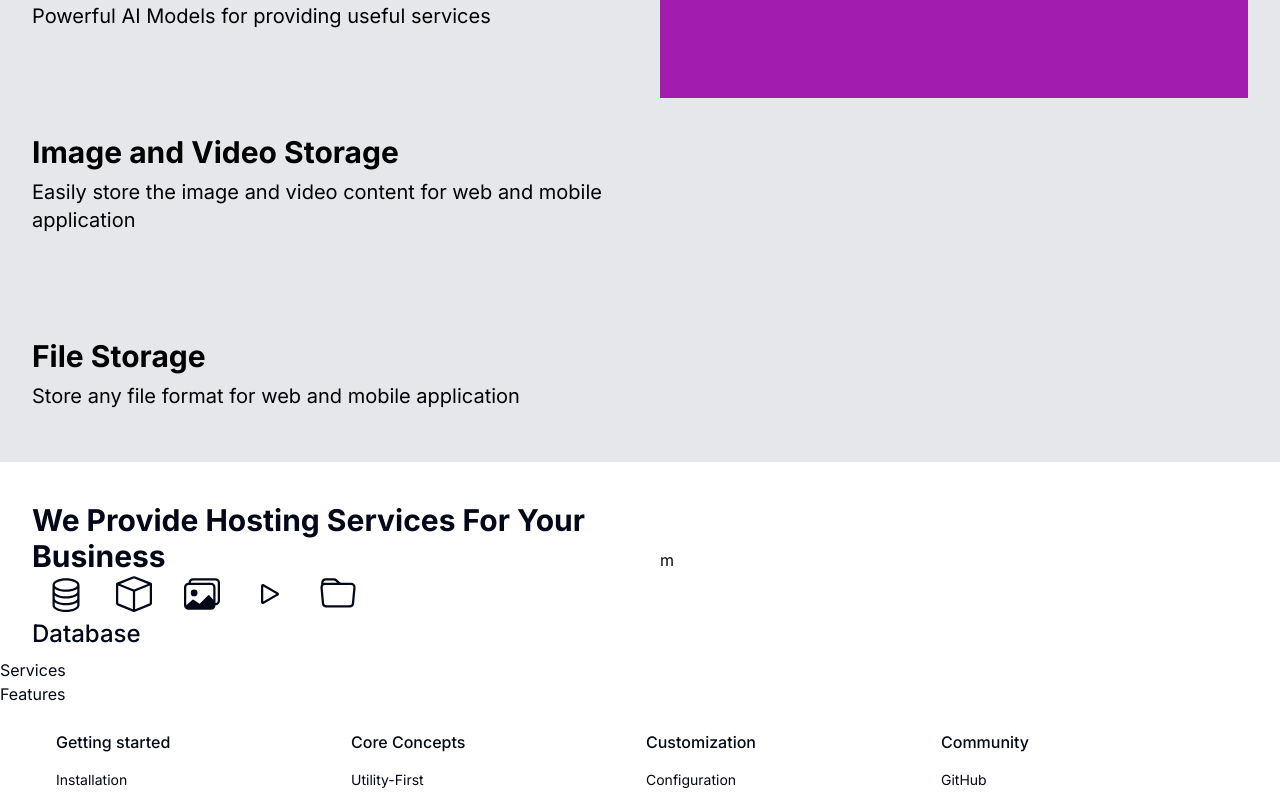
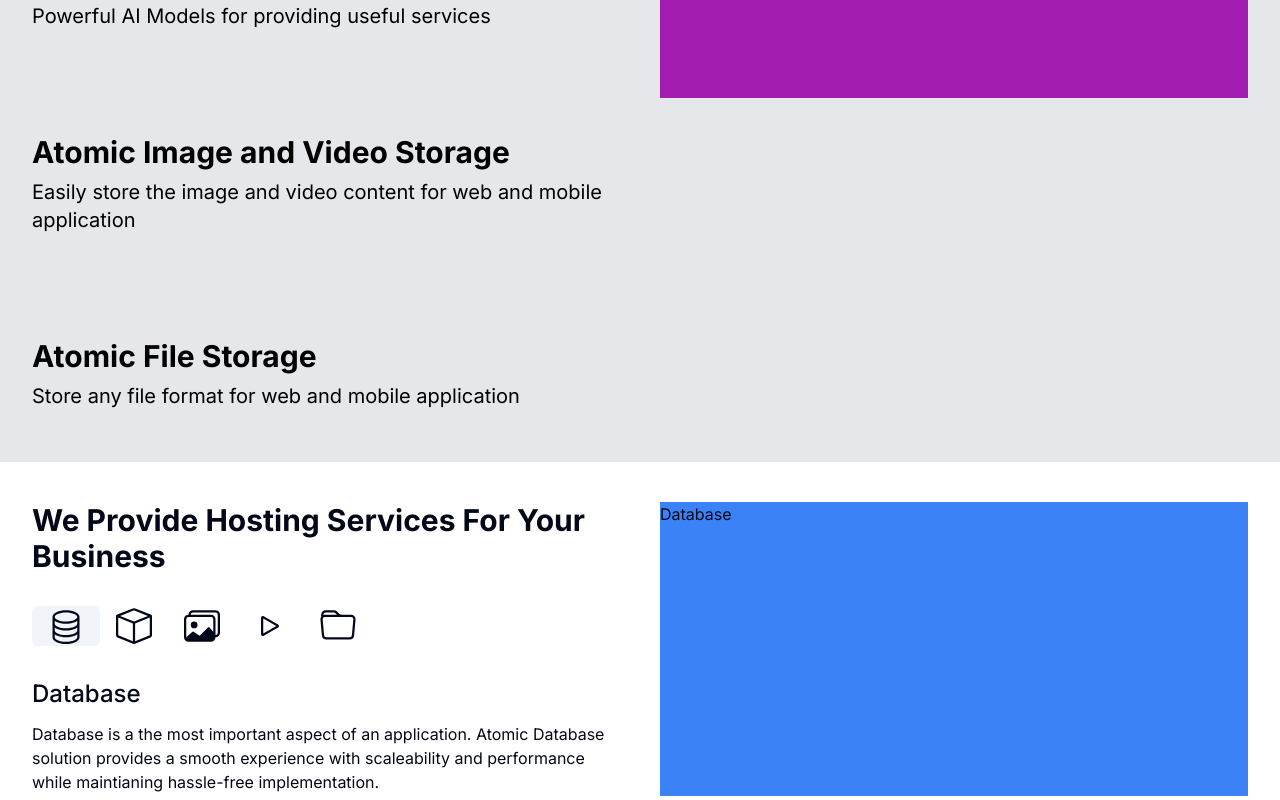
Before and after one commit to StepAsideLiL/atomicloud, a Next.js app: page / in a window 1280 px wide. Shown: the part 1900-2700 px from the top of the page. Built offline with nearby package versions, Linux system fonts and the light colour scheme.

Commit message:
complete layout of hosting section

```diff
--- a/components/pages/home/Hosting.tsx
+++ b/components/pages/home/Hosting.tsx
@@ -1,35 +1,50 @@
 "use client";
 
 import {
+  hostingDetails,
   HostingCard,
   HostingIcons,
-  hostingDetails,
+  HostingImageContainer,
 } from "./parts/hosting-section";
 
 const Hosting = () => {
   return (
     <section className="container py-10 mx-auto max-w-7xl">
-      <div className="flex items-center w-full gap-10">
-        <div className="w-full">
+      <div className="flex items-start w-full gap-10 h-96">
+        <div className="w-full space-y-8">
           <h1 className="text-3xl font-bold">
             We Provide Hosting Services For Your Business
           </h1>
 
-          <div>
-            <HostingIcons />
+          <div className="flex">
+            {hostingDetails.map((list) => (
+              <HostingIcons key={list.id} id={list.id} tooltip={list.tooltip}>
+                {list.icon}
+              </HostingIcons>
+            ))}
           </div>
 
-          <div className="relative inset-0">
+          <div>
+            <div className="relative top-0">
+              {hostingDetails.map((list) => (
+                <HostingCard key={list.id} id={list.id}>
+                  <h1 className="text-2xl font-medium">{list.title}</h1>
+                  <p>{list.description}</p>
+                </HostingCard>
+              ))}
+            </div>
+          </div>
+        </div>
+
+        <div className="flex w-full">
+          <div className="relative top-0 w-full">
             {hostingDetails.map((list) => (
-              <HostingCard key={list.id} id={list.id}>
-                <h1 className="text-2xl font-medium">{list.title}</h1>
-                <p>{list.description}</p>
-              </HostingCard>
+              <HostingImageContainer key={list.id} id={list.id}>
+                <list.image />
+              </HostingImageContainer>
             ))}
           </div>
         </div>
-
-        <div className="w-full">m</div>
       </div>
     </section>
   );
--- a/components/pages/home/parts/hosting-section.tsx
+++ b/components/pages/home/parts/hosting-section.tsx
@@ -1,34 +1,52 @@
 "use client";
 
+import { AspectRatio } from "@/components/ui/aspect-ratio";
 import { Button } from "@/components/ui/button";
+import {
+  Tooltip,
+  TooltipContent,
+  TooltipProvider,
+  TooltipTrigger,
+} from "@/components/ui/tooltip";
 import { useHomePageStore } from "@/lib/app-stores/home-page-store";
 import clsx from "clsx";
-import React from "react";
+import React, { Children } from "react";
 import { BsBox, BsDatabase, BsFolder, BsImages, BsPlay } from "react-icons/bs";
 
-export const HostingIcons = () => {
+export const HostingIcons = ({
+  children,
+  id,
+  tooltip = "",
+}: {
+  children: React.ReactNode;
+  id: string;
+  tooltip?: string;
+}) => {
+  const [selectedHosting, setSeletedHosting] = useHomePageStore((state) => [
+    state.selectedHosting,
+    state.setSeletedHosting,
+  ]);
+
   return (
-    <div>
-      <Button variant="ghost">
-        <BsDatabase className="text-4xl" />
-      </Button>
+    <TooltipProvider>
+      <Tooltip>
+        <TooltipTrigger asChild>
+          <Button
+            variant="ghost"
+            className={clsx(
+              selectedHosting === id ? "bg-accent" : "bg-white/0"
+            )}
+            onClick={() => setSeletedHosting(id)}
+          >
+            {children}
+          </Button>
+        </TooltipTrigger>
 
-      <Button variant="ghost">
-        <BsBox className="text-4xl" />
-      </Button>
-
-      <Button variant="ghost">
-        <BsImages className="text-4xl" />
-      </Button>
-
-      <Button variant="ghost">
-        <BsPlay className="text-4xl" />
-      </Button>
-
-      <Button variant="ghost">
-        <BsFolder className="text-4xl" />
-      </Button>
-    </div>
+        <TooltipContent>
+          <p>{tooltip}</p>
+        </TooltipContent>
+      </Tooltip>
+    </TooltipProvider>
   );
 };
 
@@ -43,7 +61,7 @@ export const HostingCard = ({
   return (
     <div
       className={clsx(
-        "absolute top-0 space-y-3",
+        "absolute top-0 space-y-3 transition-opacity",
         selectedHosting === id ? "opacity-100" : "opacity-0"
       )}
     >
@@ -52,35 +70,87 @@ export const HostingCard = ({
   );
 };
 
+export const HostingImageContainer = ({
+  children,
+  id,
+}: {
+  children: React.ReactNode;
+  id: string;
+}) => {
+  const selectedHosting = useHomePageStore((state) => state.selectedHosting);
+
+  return (
+    <div
+      className={clsx(
+        "absolute top-0 w-full transition-opacity",
+        selectedHosting === id ? "opacity-100" : "opacity-0"
+      )}
+    >
+      <AspectRatio ratio={2 / 1}>{children}</AspectRatio>
+    </div>
+  );
+};
+
+export const DatabaseImg = () => {
+  return <div className="w-full h-full bg-blue-500">Database</div>;
+};
+export const AIModelImg = () => {
+  return <div className="w-full h-full bg-green-500">AI Model</div>;
+};
+export const ImageImg = () => {
+  return <div className="w-full h-full bg-red-500">Image</div>;
+};
+export const VideoImg = () => {
+  return <div className="w-full h-full bg-yellow-500">Video</div>;
+};
+export const FileImg = () => {
+  return <div className="w-full h-full bg-sky-500">File</div>;
+};
+
 export const hostingDetails = [
   {
     id: "1",
     title: "Database",
-    description: "",
-    image: "",
+    description:
+      "Database is a the most important aspect of an application. Atomic Database solution provides a smooth experience with scaleability and performance while maintianing hassle-free implementation.",
+    icon: <BsDatabase className="text-4xl" />,
+    image: DatabaseImg,
+    tooltip: "Database Hosting",
   },
   {
     id: "2",
     title: "AI Model",
-    description: "",
-    image: "",
+    description:
+      "Hosting an AI model can be painful. But AtomiCloud makes it a painless and developer friendly experience. Our own Jupyter Notebook helps ML engineer to write and train new AI model and host them for mass consumption or personal use.",
+    icon: <BsBox className="text-4xl" />,
+    image: AIModelImg,
+    tooltip: "AI Model Hosting",
   },
   {
     id: "3",
     title: "Image",
-    description: "",
-    image: "",
+    description:
+      "Easily upload and host images from the web and mobile applications.",
+    icon: <BsImages className="text-4xl" />,
+    image: ImageImg,
+    tooltip: "Image Hosting and Upload",
   },
   {
     id: "4",
     title: "Video",
-    description: "",
-    image: "",
+    description:
+      "Easily upload and host videos from the web and mobile applications.",
+    icon: <BsPlay className="text-4xl" />,
+    image: VideoImg,
+    tooltip: "Video Hosting and Upload",
   },
   {
     id: "5",
     title: "File",
-    description: "",
-    image: "",
+    description:
+      "Easily upload and host files from the web and mobile applications.",
+    icon: <BsFolder className="text-4xl" />,
+    image: FileImg,
+    tooltip: "File Hosting and Upload",
   },
 ];
--- a/components/pages/home/parts/products-section.tsx
+++ b/components/pages/home/parts/products-section.tsx
@@ -149,45 +149,45 @@ export const FileCard = ({ id }: { id: string }) => {
 export const productsDetail = [
   {
     id: "1",
-    title: "Database",
+    title: "Atomic Database",
     description: "Easily scaleable database for enterprise and personal use",
     image: DatabaseCard,
   },
   {
     id: "2",
-    title: "Authentication",
+    title: "Atomic Auth",
     description:
       "Implement hassle free authentication for web and mobile applications",
     image: AuthenticationCard,
   },
   {
     id: "3",
-    title: "Headless CMS",
+    title: "Headless Atomic CMS",
     description: "An easy and powerful Headless CMS for managing content",
     image: HCMSCard,
   },
   {
     id: "4",
-    title: "Headless E-commerce",
+    title: "Headless Atomic E-commerce",
     description: "Powerful E-commerce backend with payment API and support",
     image: HEcommerceCard,
   },
   {
     id: "5",
-    title: "AI Model",
+    title: "Atomic AI Model",
     description: "Powerful AI Models for providing useful services",
     image: AIModelCard,
   },
   {
     id: "6",
-    title: "Image and Video Storage",
+    title: "Atomic Image and Video Storage",
     description:
       "Easily store the image and video content for web and mobile application",
     image: ImageAndViderCard,
   },
   {
     id: "7",
-    title: "File Storage",
+    title: "Atomic File Storage",
     description: "Store any file format for web and mobile application",
     image: FileCard,
   },
--- /dev/null
+++ b/components/ui/aspect-ratio.tsx
@@ -0,0 +1,7 @@
+"use client"
+
+import * as AspectRatioPrimitive from "@radix-ui/react-aspect-ratio"
+
+const AspectRatio = AspectRatioPrimitive.Root
+
+export { AspectRatio }
--- /dev/null
+++ b/components/ui/tooltip.tsx
@@ -0,0 +1,30 @@
+"use client"
+
+import * as React from "react"
+import * as TooltipPrimitive from "@radix-ui/react-tooltip"
+
+import { cn } from "@/lib/utils"
+
+const TooltipProvider = TooltipPrimitive.Provider
+
+const Tooltip = TooltipPrimitive.Root
+
+const TooltipTrigger = TooltipPrimitive.Trigger
+
+const TooltipContent = React.forwardRef<
+  React.ElementRef<typeof TooltipPrimitive.Content>,
+  React.ComponentPropsWithoutRef<typeof TooltipPrimitive.Content>
+>(({ className, sideOffset = 4, ...props }, ref) => (
+  <TooltipPrimitive.Content
+    ref={ref}
+    sideOffset={sideOffset}
+    className={cn(
+      "z-50 overflow-hidden rounded-md border bg-popover px-3 py-1.5 text-sm text-popover-foreground shadow-md animate-in fade-in-0 zoom-in-95 data-[state=closed]:animate-out data-[state=closed]:fade-out-0 data-[state=closed]:zoom-out-95 data-[side=bottom]:slide-in-from-top-2 data-[side=left]:slide-in-from-right-2 data-[side=right]:slide-in-from-left-2 data-[side=top]:slide-in-from-bottom-2",
+      className
+    )}
+    {...props}
+  />
+))
+TooltipContent.displayName = TooltipPrimitive.Content.displayName
+
+export { Tooltip, TooltipTrigger, TooltipContent, TooltipProvider }
--- a/package.json
+++ b/package.json
@@ -9,7 +9,9 @@
     "lint": "next lint"
   },
   "dependencies": {
+    "@radix-ui/react-aspect-ratio": "^1.0.3",
     "@radix-ui/react-slot": "^1.0.2",
+    "@radix-ui/react-tooltip": "^1.0.6",
     "@types/node": "20.5.9",
     "@types/react": "18.2.21",
     "@types/react-dom": "18.2.7",
```
Also changed, not shown: 1 other file (tests, documents, lock files or other folders).
